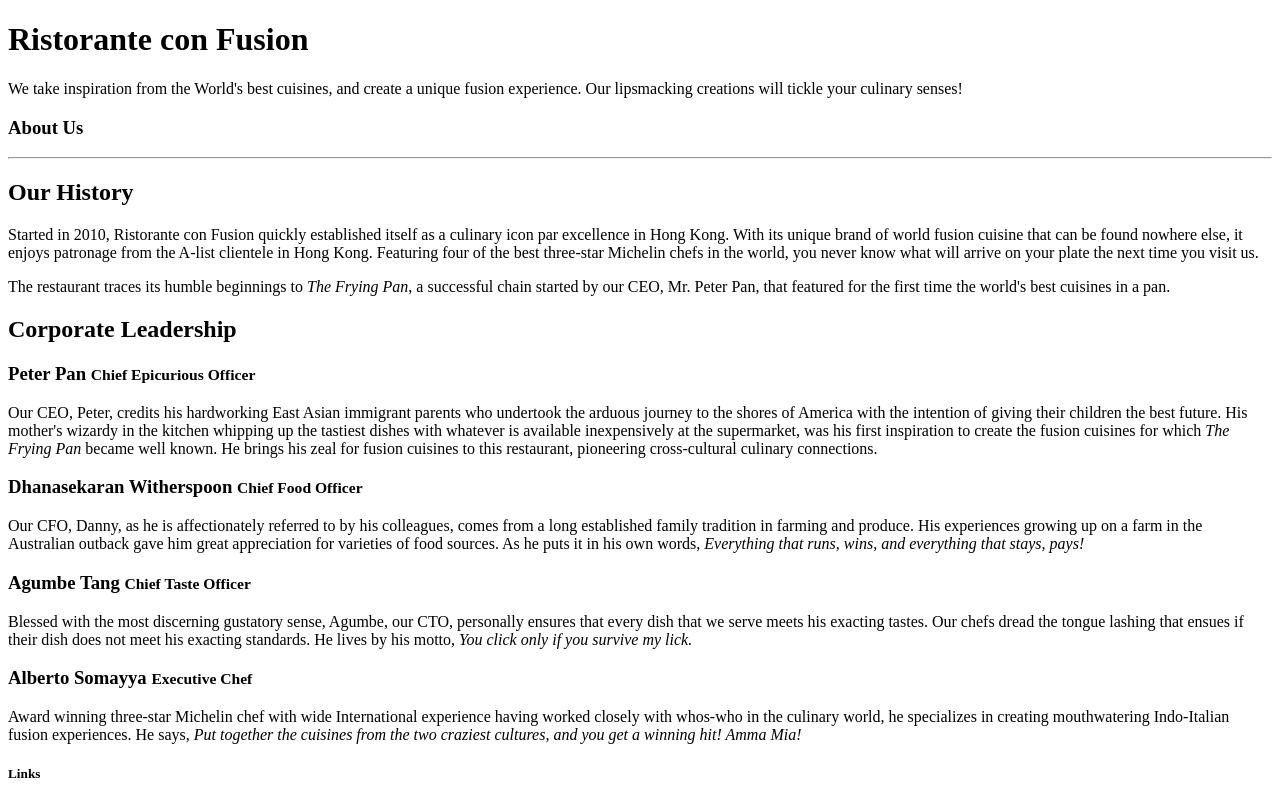
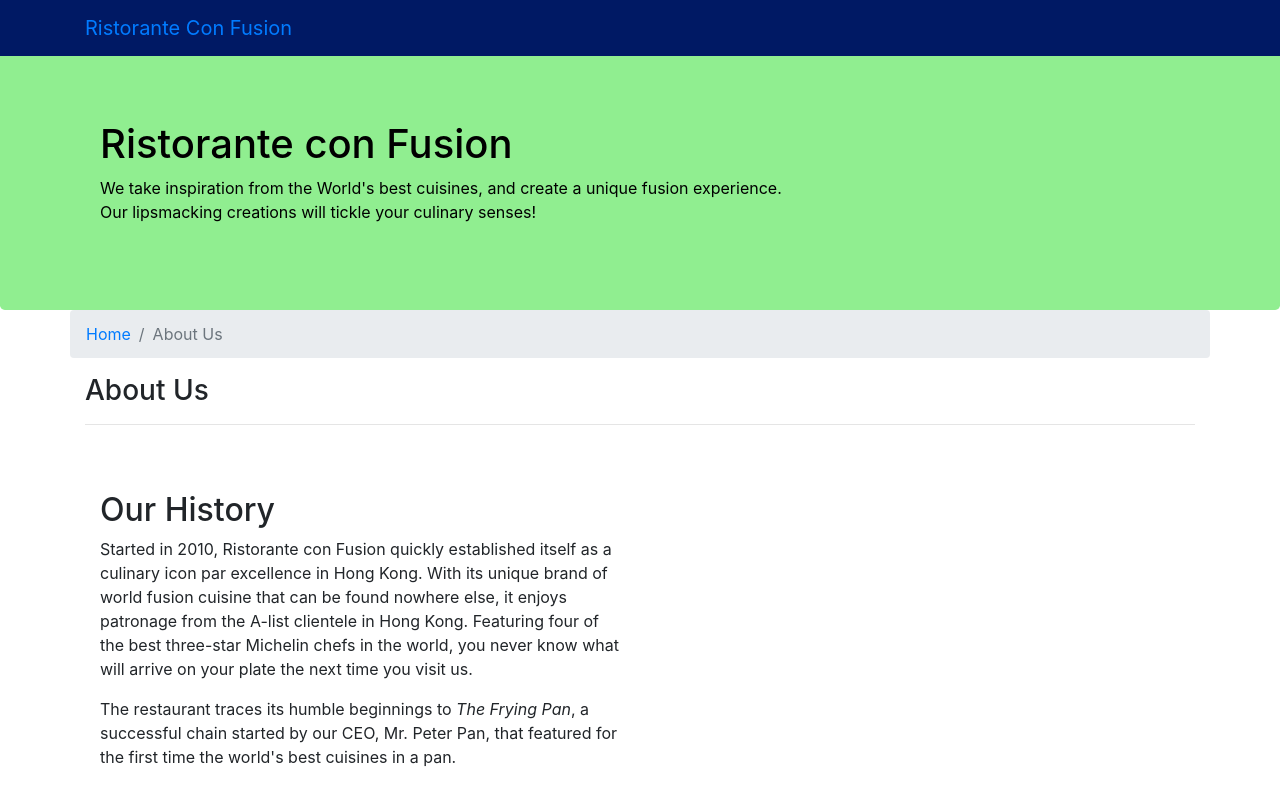
Before and after one commit to kr-Sathish/Bootstrap4, a website: page aboutus.html in a window 1280 px wide. Shown: the top 800 px of the page. Drawn offline with nearby package versions, Linux system fonts and the light colour scheme.

Commit message:
full webpage

```diff
--- a/aboutus.html
+++ b/aboutus.html
@@ -2,12 +2,35 @@
 <html lang="en">
 
 <head>
+  <!-- Required meta tags always come first -->
+   <meta charset="utf-8">
+   <meta name="viewport" content="width=device-width, initial-scale=1, shrink-to-fit=no">
+   <meta http-equiv="x-ua-compatible" content="ie=edge">
+
+   <!-- Bootstrap CSS -->
+   <link rel="stylesheet" href="node_modules/bootstrap/dist/css/bootstrap.min.css">
+   <link rel="stylesheet" href="css/styles.css">
 
     <title>Ristorante Con Fusion: About Us</title>
 
 </head>
 
 <body>
+  <nav class="navbar navbar-inverse navbar-toggleable-sm fixed-top">
+    <div class="container">
+      <a class="navbar-brand" href="./index.html">Ristorante Con Fusion</a>
+      <button class="navbar-toggler" type="button" data-toggle="collapse" data-target="#Navbar">
+          <span class="navbar-toggler-icon"></span></button>
+          <div class="collapse navbar-collapse" id="Navbar">
+      <ul class="navbar-nav">
+        <li class="nav-item"><a class="nav-link" href="./index.html">Home</a></li>
+        <li class="nav-item active"><a class="nav-link" href="#">About</a></li>
+        <li class="nav-item"><a class="nav-link" href="#">Menu</a></li>
+        <li class="nav-item"><a class="nav-link" href="#">Contact</a></li>
+      </ul>
+    </div>
+  </div>
+  </nav>
 
     <header class="jumbotron">
         <div class="container">
@@ -23,47 +46,53 @@
     </header>
 
     <div>
-        <div>
-            <div>
+      <div class="container">
+        <div class="row">
+          <ol class="col-12 breadcrumb">
+          <li class="breadcrumb-item"><a href="./index.html">Home</a></li>
+          <li class="breadcrumb-item active">About Us</li></ol>
+            <div class="col-12">
                <h3>About Us</h3>
                <hr>
             </div>
         </div>
-
-        <div>
-            <div>
+      </div>
+<div class="container">
+        <div class="row row-content">
+            <div class="col-6 col-sm-6 flex-left">
                 <h2>Our History</h2>
                 <p>Started in 2010, Ristorante con Fusion quickly established itself as a culinary icon par excellence in Hong Kong. With its unique brand of world fusion cuisine that can be found nowhere else, it enjoys patronage from the A-list clientele in Hong Kong.  Featuring four of the best three-star Michelin chefs in the world, you never know what will arrive on your plate the next time you visit us.</p>
                 <p>The restaurant traces its humble beginnings to <em>The Frying Pan</em>, a successful chain started by our CEO, Mr. Peter Pan, that featured for the first time the world's best cuisines in a pan.</p>
             </div>
             <div>
-            </div>
+              </div>
         </div>
+      </div>
 
-
-        <div>
-            <div>
+        <div class="container">
+        <div class="row">
+            <div class-"col-sm-12 ">
                 <h2>Corporate Leadership</h2>
                 <h3>Peter Pan <small>Chief Epicurious Officer</small></h3>
-                <p>Our CEO, Peter, credits his hardworking East Asian immigrant parents who undertook the arduous journey to the shores of America with the intention of giving their children the best future. His mother's wizardy in the kitchen whipping up the tastiest dishes with whatever is available inexpensively at the supermarket, was his first inspiration to create the fusion cuisines for which <em>The Frying Pan</em> became well known. He brings his zeal for fusion cuisines to this restaurant, pioneering cross-cultural culinary connections.</p>
+                <p class="hidden-xs-down">Our CEO, Peter, credits his hardworking East Asian immigrant parents who undertook the arduous journey to the shores of America with the intention of giving their children the best future. His mother's wizardy in the kitchen whipping up the tastiest dishes with whatever is available inexpensively at the supermarket, was his first inspiration to create the fusion cuisines for which <em>The Frying Pan</em> became well known. He brings his zeal for fusion cuisines to this restaurant, pioneering cross-cultural culinary connections.</p>
                 <h3>Dhanasekaran Witherspoon <small>Chief Food Officer</small></h3>
-                <p>Our CFO, Danny, as he is affectionately referred to by his colleagues, comes from a long established family tradition in farming and produce. His experiences growing up on a farm in the Australian outback gave him great appreciation for varieties of food sources. As he puts it in his own words, <em>Everything that runs, wins, and everything that stays, pays!</em></p>
+                <p class="hidden-xs-down">Our CFO, Danny, as he is affectionately referred to by his colleagues, comes from a long established family tradition in farming and produce. His experiences growing up on a farm in the Australian outback gave him great appreciation for varieties of food sources. As he puts it in his own words, <em>Everything that runs, wins, and everything that stays, pays!</em></p>
                 <h3>Agumbe Tang <small>Chief Taste Officer</small></h3>
-                <p>Blessed with the most discerning gustatory sense, Agumbe, our CTO, personally ensures that every dish that we serve meets his exacting tastes. Our chefs dread the tongue lashing that ensues if their dish does not meet his exacting standards. He lives by his motto, <em>You click only if you survive my lick.</em></p>
+                <p class="hidden-xs-down">Blessed with the most discerning gustatory sense, Agumbe, our CTO, personally ensures that every dish that we serve meets his exacting tastes. Our chefs dread the tongue lashing that ensues if their dish does not meet his exacting standards. He lives by his motto, <em>You click only if you survive my lick.</em></p>
                 <h3>Alberto Somayya <small>Executive Chef</small></h3>
-                <p>Award winning three-star Michelin chef with wide International experience having worked closely with whos-who in the culinary world, he specializes in creating mouthwatering Indo-Italian fusion experiences. He says, <em>Put together the cuisines from the two craziest cultures, and you get a winning hit! Amma Mia!</em></p>
+                <p class="hidden-xs-down">Award winning three-star Michelin chef with wide International experience having worked closely with whos-who in the culinary world, he specializes in creating mouthwatering Indo-Italian fusion experiences. He says, <em>Put together the cuisines from the two craziest cultures, and you get a winning hit! Amma Mia!</em></p>
             </div>
        </div>
 
     </div>
-
+  </div>
     <footer class="footer">
         <div class="container">
             <div class="row">
                 <div class="col-5 offset-1 col-sm-2">
                     <h5>Links</h5>
                     <ul class="list-unstyled">
-                        <li><a href="#">Home</a></li>
+                        <li><a href="./index.html">Home</a></li>
                         <li><a href="#">About</a></li>
                         <li><a href="#">Menu</a></li>
                         <li><a href="#">Contact</a></li>
@@ -98,6 +127,10 @@
            </div>
         </div>
     </footer>
+    <!-- jQuery first, then Tether, then Bootstrap JS. -->
+        <script src="node_modules/jquery/dist/jquery.min.js"></script>
+        <script src="node_modules/tether/dist/js/tether.min.js"></script>
+        <script src="node_modules/bootstrap/dist/js/bootstrap.min.js"></script>
 
 </body>
 
--- a/css/styles.css
+++ b/css/styles.css
@@ -1,3 +1,10 @@
+body{
+  padding: 50px 0px 0px 0px;
+  z-index: 0;
+}
+.navbar-inverse{
+  background-color: rgb(0,25,100);
+}
 .row-header{
   margin: 0px auto;
   padding: 0px auto;
@@ -19,3 +26,7 @@
   margin: 0px auto;
   color: rgb(0, 0, 0);
 }
+/*@media only screen and (max-width : 480px) {
+  .hide-para{
+    display: none;
+  }*/
```
Also changed, not shown: index.html (+16 -1 lines).
